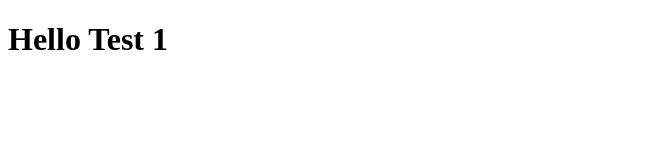
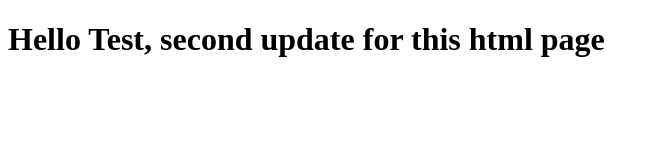
Before and after one commit to linkin911/Test_Coursera, a plain HTML site: page index.html in a window 1280 px wide. Shown: the whole page, without its empty margins (0-659 px from the left). Drawn offline with Linux system fonts and the light colour scheme.

Commit message:
second versin

```diff
--- a/index.html
+++ b/index.html
@@ -5,6 +5,6 @@
     <title>hello Test</title>
   </head>
   <body>
-    <h1> Hello Test 1 </h1>
+    <h1> Hello Test, second update for this html page </h1>
   </body>
 </html>
```
